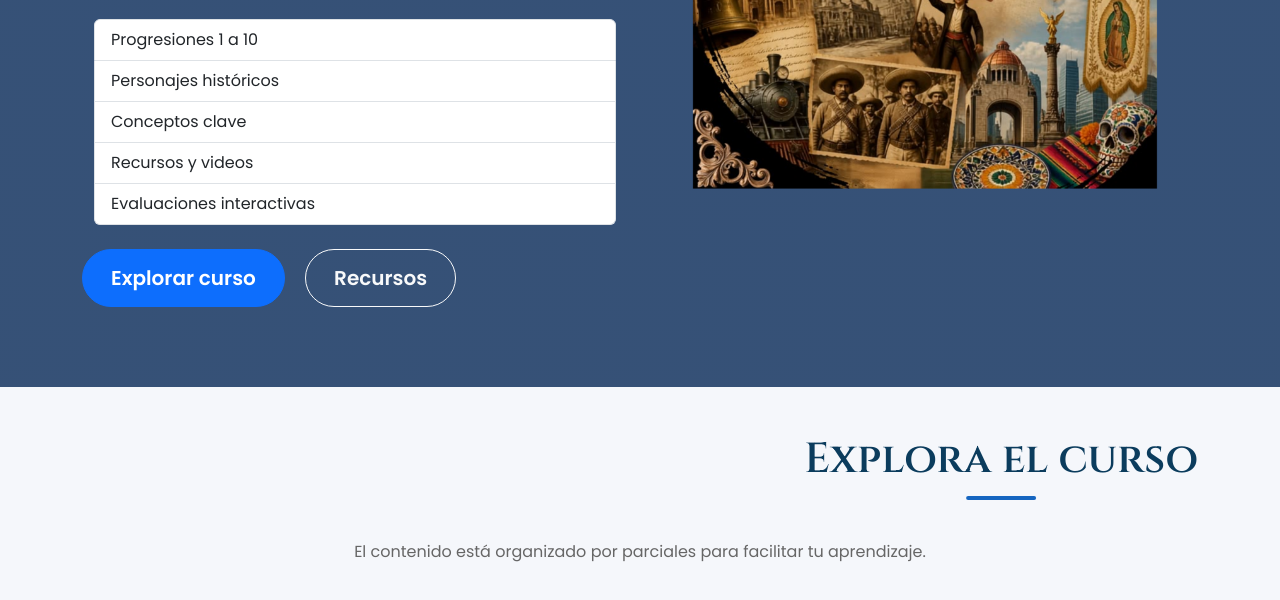
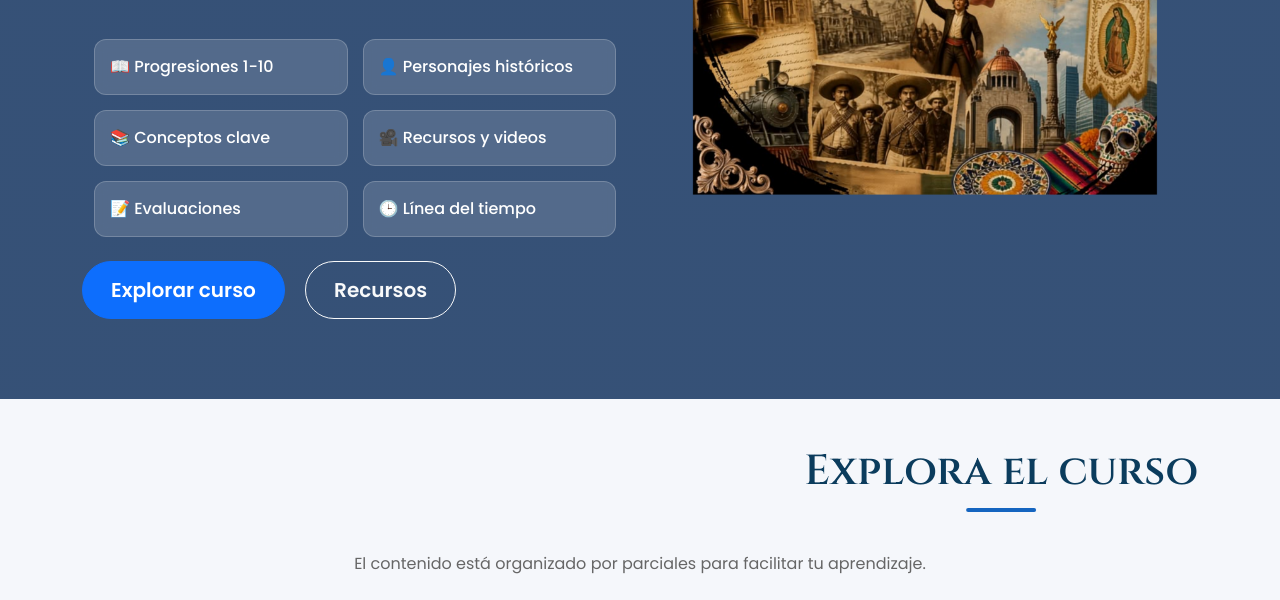
Before and after one commit to savura02/Historia, a plain HTML site: page index.html in a window 1280 px wide. Shown: the part 500-1100 px from the top of the page. Drawn offline with nearby package versions, Linux system fonts and the light colour scheme.

Commit message:
Update index.html

```diff
--- a/index.html
+++ b/index.html
@@ -110,14 +110,16 @@ Explora los acontecimientos, personajes y procesos que marcaron la historia de M
 </p>
 
 
-<section class="container my -5">
+<section class="container my-4">
     <h2 class="text-center mb-4">Temas que encontrarás</h2>
-    <ul class="list-group">
-        <li class="list-group-item">Progresiones 1 a 10</li>
-        <li class="list-group-item">Personajes históricos</li>
-        <li class="list-group-item">Conceptos clave</li>
-        <li class="list-group-item">Recursos y videos</li>
-        <li class="list-group-item">Evaluaciones interactivas</li>
+
+    <ul class="lista-temas">
+        <li>📖 Progresiones 1-10</li>
+        <li>👤 Personajes históricos</li>
+        <li>📚 Conceptos clave</li>
+        <li>🎥 Recursos y videos</li>
+        <li>📝 Evaluaciones</li>
+        <li>🕒 Línea del tiempo</li>
     </ul>
 </section>
 
```
